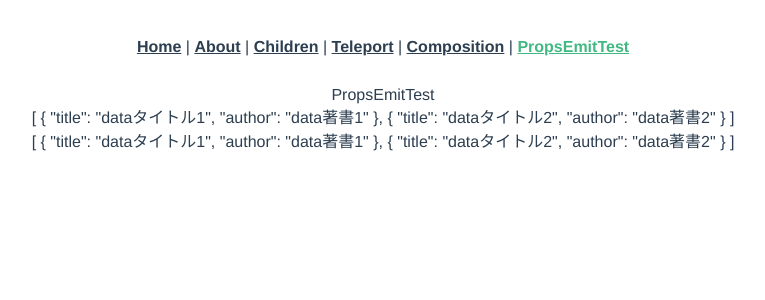
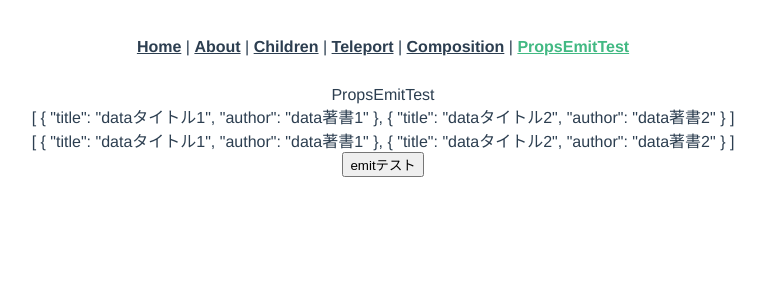
Before and after one commit to ABenn17282002/Vue_Project, a Vue app in the folder vueApp/vue-sample/: page /props-emit-test in a window 1280 px wide. Shown: the top 300 px of the page, without its empty margins (257-1022 px from the left). Built offline with nearby package versions, Linux system fonts and the light colour scheme.

Commit message:
Vue3(emit(emit,context))

```diff
--- a/vueApp/vue-sample/src/App.vue
+++ b/vueApp/vue-sample/src/App.vue
@@ -1,4 +1,5 @@
 <template>
+  <div>
     <nav>
       <router-link to="/">Home</router-link> |
       <router-link to="/about">About</router-link> |
@@ -7,7 +8,12 @@
       <router-link to="/composition-test">Composition</router-link> |
       <router-link to="/props-emit-test">PropsEmitTest</router-link>
     </nav>
-  <router-view :setupBooks="setupBooks" :dataBooks="dataBooks" />
+    <router-view
+      :setupBooks="setupBooks"
+      :dataBooks="dataBooks"
+      @custom-event="parentMethod"
+    />
+  </div>
 </template>
 
 <style>
@@ -66,6 +72,11 @@ export default {
       ],
     };
   },
+  methods: {
+    parentMethod(e) {
+      console.log(e);
+    },
+  },
   provide() {
     return {
       userName: "親で設定した値",
--- a/vueApp/vue-sample/src/views/PropsEmitTest.vue
+++ b/vueApp/vue-sample/src/views/PropsEmitTest.vue
@@ -3,6 +3,7 @@
     PropsEmitTest
     <div>{{ setupBooks }}</div>
     <div>{{ dataBooks }}</div>
+    <button @click="emitTest">emitテスト</button>
   </div>
 </template>
 
@@ -12,6 +13,20 @@ export default {
     setupBooks: Array,
     dataBooks: Array,
   },
+
+  // contextの代わりに{ emit }
+  setup(props, { emit }) {
+    console.log(props.setupBooks[0].title);
+    console.log(props.dataBooks);
+
+    const emitTest = () => {
+      emit("custom-event", "子の値"); // contextなしで問題ない
+    };
+
+    return {
+      emitTest,
+    };
+  },
 };
 </script>
 
```
Lines whose indentation alone changed are shown as unchanged.
